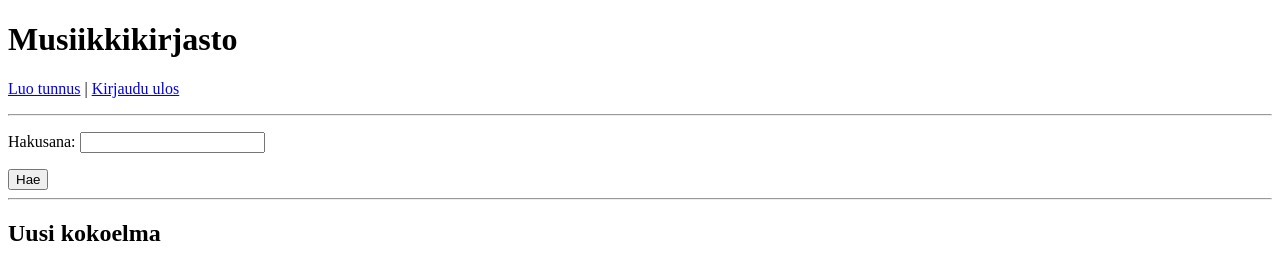
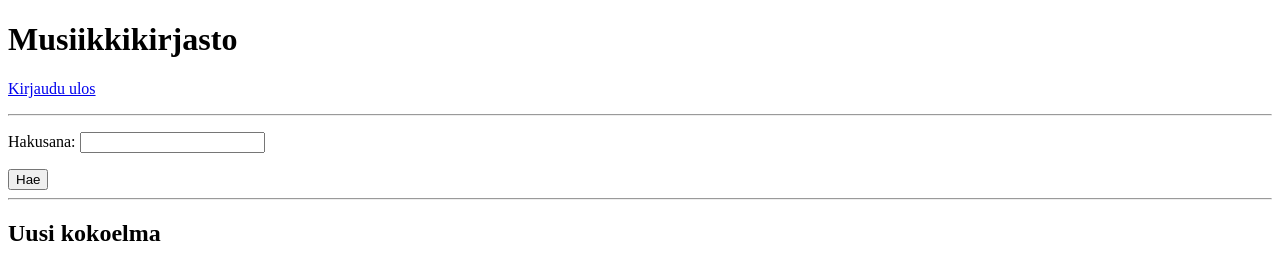
Before and after one commit to kjh/musiikkikirjasto, a Flask app: page / in a window 1280 px wide. Shown: the top 268 px of the page. Run offline with Flask 3, Linux system fonts and the light colour scheme; the visitor is signed in with stand-in values (Sample User, id 1); data comes from the database, SQL or seed files in the repository; data that the repository does not hold is empty.

Commit message:
Fix register link visibility issue

```diff
--- a/templates/index.html
+++ b/templates/index.html
@@ -9,11 +9,10 @@
   <h1>Musiikkikirjasto</h1>
 
   <p>
-    <a href="/register">Luo tunnus</a> |
     {% if session.user_id %}
     <a href="/logout">Kirjaudu ulos</a>
     {% else %}
-    <a href="/login">Kirjaudu sisään</a>
+    <a href="/register">Luo tunnus</a> | <a href="/login">Kirjaudu sisään</a>
     {% endif %}
   </p>
 
```
